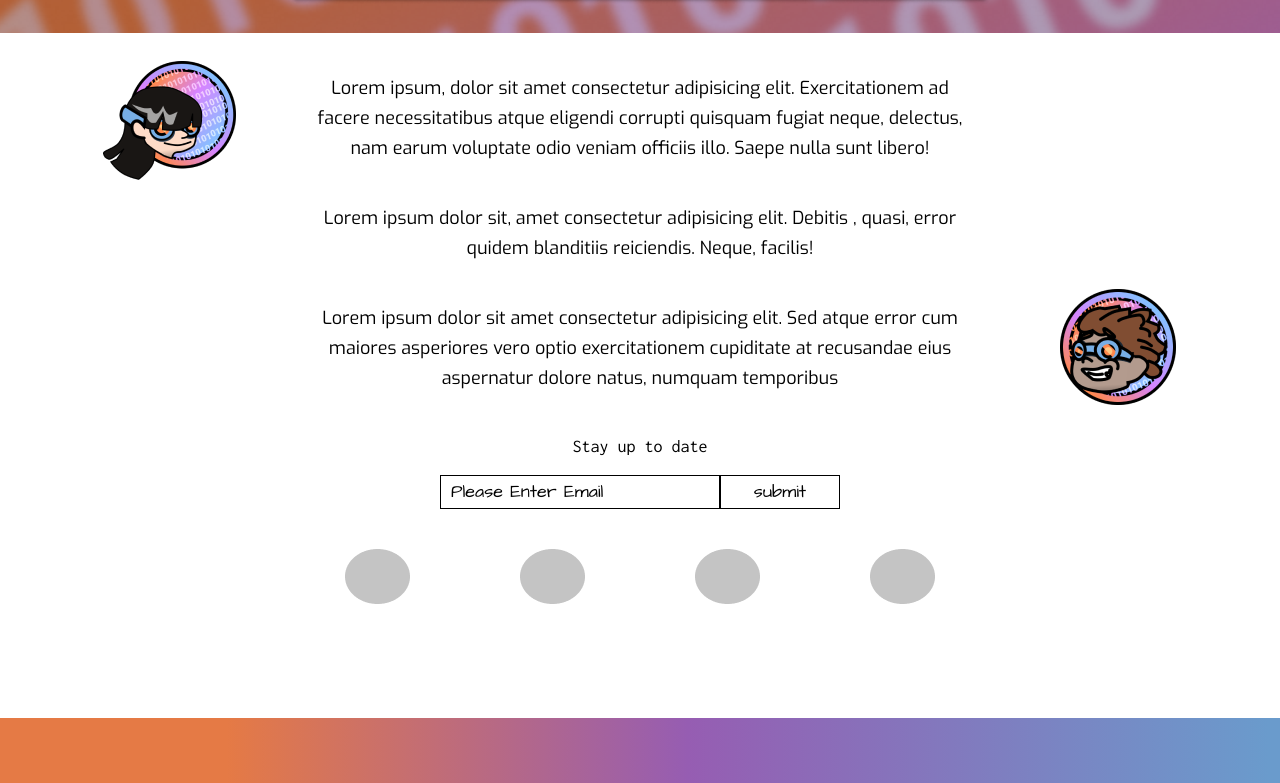
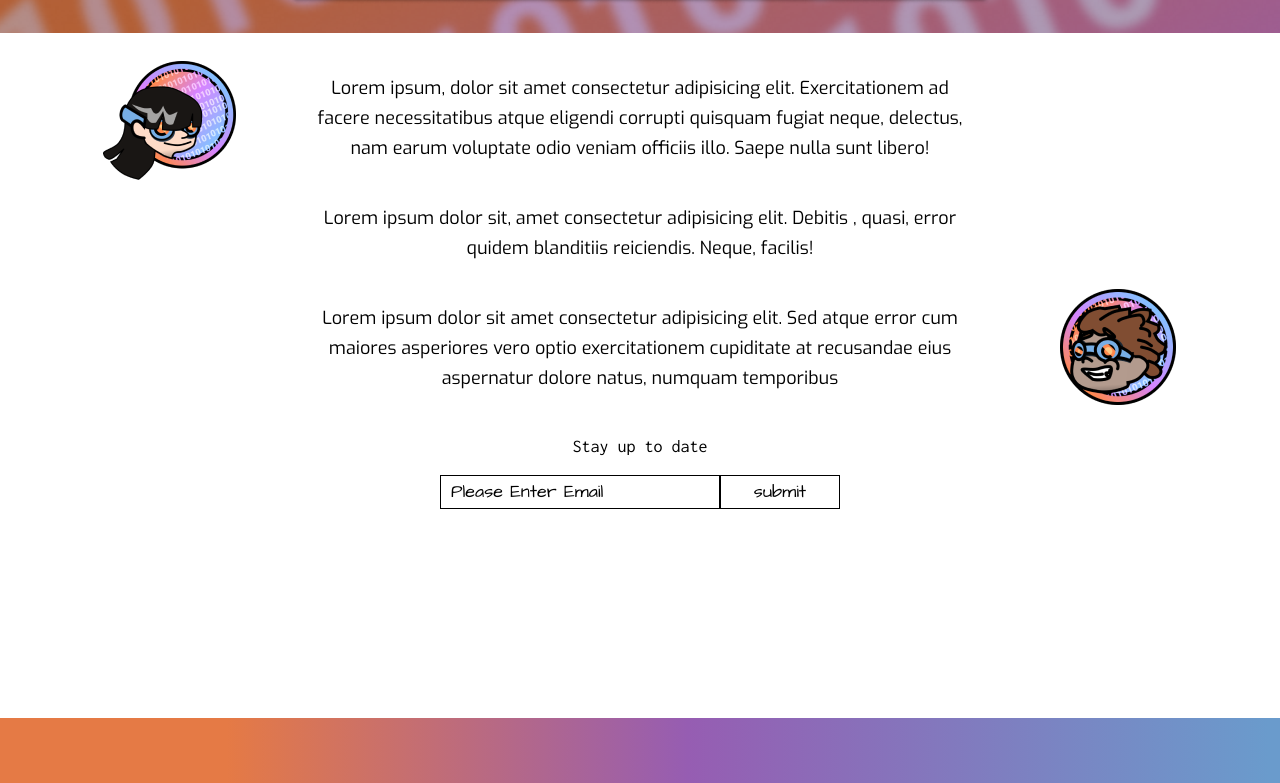
Before and after one commit to iamsmarts/hackforthefuture, a React (Create React App) app: page / in a window 1280 px wide. Shown: the part 517-1300 px from the top of the page. Built offline with nearby package versions, Linux system fonts and the light colour scheme.

Commit message:
removed partner logos

```diff
--- a/src/pages/home/home.page.jsx
+++ b/src/pages/home/home.page.jsx
@@ -38,20 +38,6 @@ const Home = () => {
         </div>
       </div>
       <EmailForm title="Stay up to date" />
-      <div className="row homePartners">
-        <div className="col">
-          <img src="./images/home/ellipse.png" alt="partner" />{" "}
-        </div>
-        <div className="col">
-          <img src="./images/home/ellipse.png" alt="partner" />
-        </div>
-        <div className="col">
-          <img src="./images/home/ellipse.png" alt="partner" />
-        </div>
-        <div className="col">
-          <img src="./images/home/ellipse.png" alt="partner" />
-        </div>
-      </div>
     </div>
   );
 };
```
